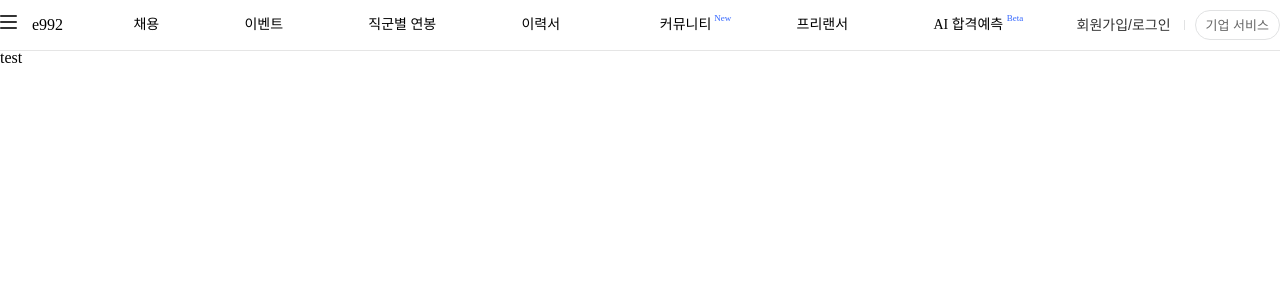
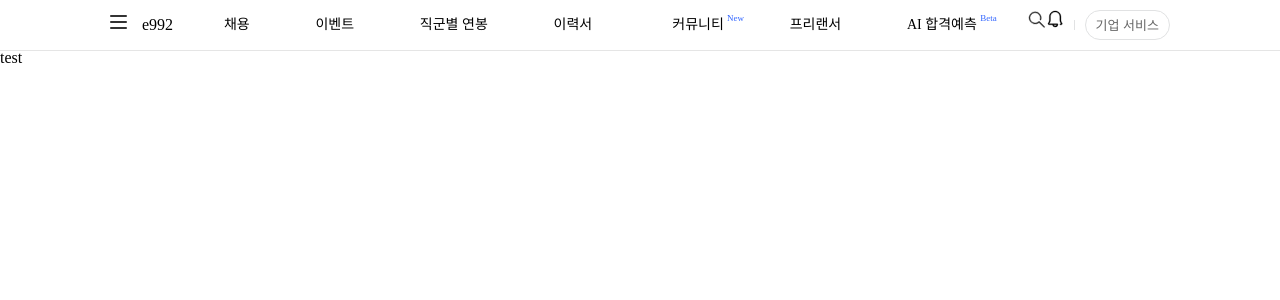
Before and after one commit to perfumelim/wanted_pre_onboarding, a React app: page / in a window 1280 px wide. Shown: the top 300 px of the page. Built offline with nearby package versions, Linux system fonts and the light colour scheme; a web font is replaced by a local one.

Commit message:
ADD: Icon component 추가

```diff
--- a/src/components/navbar.jsx
+++ b/src/components/navbar.jsx
@@ -1,11 +1,14 @@
 import React from "react";
 import styled from "styled-components";
+import SearchIcon from "../styles/SearchIcon";
+import AlarmIcon from "../styles/AlarmIcon";
 
 const MenuIcon = "images/icon-menu.png";
 
 export default function navbar() {
   return (
     <NavContainer>
+      <NavWrapper>
         <IconBar>
           <Hamburger src={MenuIcon} />
           <i className="icon-logo_new" />
@@ -20,19 +23,18 @@ export default function navbar() {
           <li data-badge="Beta">AI 합격예측</li>
         </ul>
         <AsideContainer>
-        <LoginBtn>회원가입/로그인</LoginBtn>
+          <SearchIcon />
+          <AlarmIcon />
           <BusinessWrapper>
             <button>기업 서비스</button>
           </BusinessWrapper>
         </AsideContainer>
+      </NavWrapper>
     </NavContainer>
   );
 }
 
-const NavContainer = styled.nav`
-  display: flex;
-  justify-content: space-between;
-  align-items: center;
+const NavContainer = styled.div`
   width: 100vw;
   box-shadow: 0 1px 0 0 rgb(0 0 0 / 10%);
 
@@ -70,6 +72,14 @@ const NavContainer = styled.nav`
   }
 `;
 
+const NavWrapper = styled.nav`
+  display: flex;
+  justify-content: space-between;
+  align-items: center;
+  width: 1060px;
+  margin: 0 auto;
+`;
+
 const IconBar = styled.div`
   display: flex;
 `;
@@ -84,14 +94,6 @@ const Hamburger = styled.img`
 const AsideContainer = styled.div`
   display: flex;
   padding: 10px 0;
-`;
-
-const LoginBtn = styled.button`
-  padding: 0 3px;
-  font-size: 14px;
-  color: #333;
-  font-weight: 500;
-  line-height: 1;
 `;
 
 const BusinessWrapper = styled.div`
--- /dev/null
+++ b/src/styles/AlarmIcon.jsx
@@ -0,0 +1,38 @@
+import React from "react";
+
+const AlarmIcon = () => {
+  return (
+    <svg
+      xmlns="https://www.w3.org/2000/svg"
+      xmlnsXlink="https://www.w3.org/1999/xlink"
+      width="18"
+      height="18"
+      viewBox="0 0 18 18"
+    >
+      <defs>
+        <path
+          id="bpnpn3yn0a"
+          d="M7.554 14.813h3.183a1.689 1.689 0 01-3.183 0zm1.592 2.25a2.813 2.813 0 002.812-2.813.563.563 0 00-.562-.563h-7.5c-.31 0-.541-.014-.699-.04.018-.036.04-.077.066-.123.036-.065.354-.605.46-.8.477-.875.735-1.676.735-2.599V6.75c0-2.656 2.057-4.688 4.688-4.688 2.63 0 4.687 2.032 4.687 4.688v3.375c0 .923.258 1.724.736 2.6.106.194.424.734.46.799.026.046.047.087.065.123-.157.026-.389.04-.698.04a.564.564 0 000 1.126c1.263 0 1.896-.221 1.896-1.002 0-.26-.092-.494-.28-.833-.045-.083-.361-.619-.456-.792-.395-.724-.598-1.355-.598-2.061V6.75c0-3.28-2.563-5.813-5.812-5.813S3.333 3.47 3.333 6.75v3.375c0 .706-.203 1.337-.598 2.06-.094.174-.41.71-.456.793-.188.339-.279.572-.279.833 0 .78.632 1.002 1.896 1.002H6.39a2.813 2.813 0 002.756 2.25z"
+        ></path>
+      </defs>
+      <g fill="none" fill-rule="evenodd">
+        <g transform="translate(-1079 -16) translate(224 7) translate(855 9)">
+          <mask id="1dencd96ob" fill="#fff">
+            <use xlinkHref="#bpnpn3yn0a"></use>
+          </mask>
+          <use
+            fill-rule="nonzero"
+            stroke="currentColor"
+            stroke-width=".3"
+            xlinkHref="#bpnpn3yn0a"
+          ></use>
+          <g fill="currentColor" mask="url(#1dencd96ob)">
+            <path d="M0 0H18V18H0z"></path>
+          </g>
+        </g>
+      </g>
+    </svg>
+  );
+};
+
+export default AlarmIcon;
--- /dev/null
+++ b/src/styles/SearchIcon.jsx
@@ -0,0 +1,31 @@
+import React from "react";
+
+const SearchIcon = () => {
+  return (
+    <svg
+      xmlns="https://www.w3.org/2000/svg"
+      xmlnsXlink="https://www.w3.org/1999/xlink"
+      width="18"
+      height="18"
+      viewBox="0 0 18 18"
+    >
+      <defs>
+        <path
+          id="qt2dnsql4a"
+          d="M15.727 17.273a.563.563 0 10.796-.796l-4.875-4.875-.19-.165a.563.563 0 00-.764.028 5.063 5.063 0 111.261-2.068.562.562 0 101.073.338 6.188 6.188 0 10-1.943 2.894l4.642 4.644z"
+        ></path>
+      </defs>
+      <g fill="none" fill-rule="evenodd">
+        <use
+          fill="#333"
+          fill-rule="nonzero"
+          stroke="#333"
+          stroke-width=".3"
+          xlinkHref="#qt2dnsql4a"
+        ></use>
+      </g>
+    </svg>
+  );
+};
+
+export default SearchIcon;
```
Also changed, not shown: src/styles/MenuIcon.jsx (added, +25 -0 lines). Lines whose indentation alone changed are shown as unchanged.
